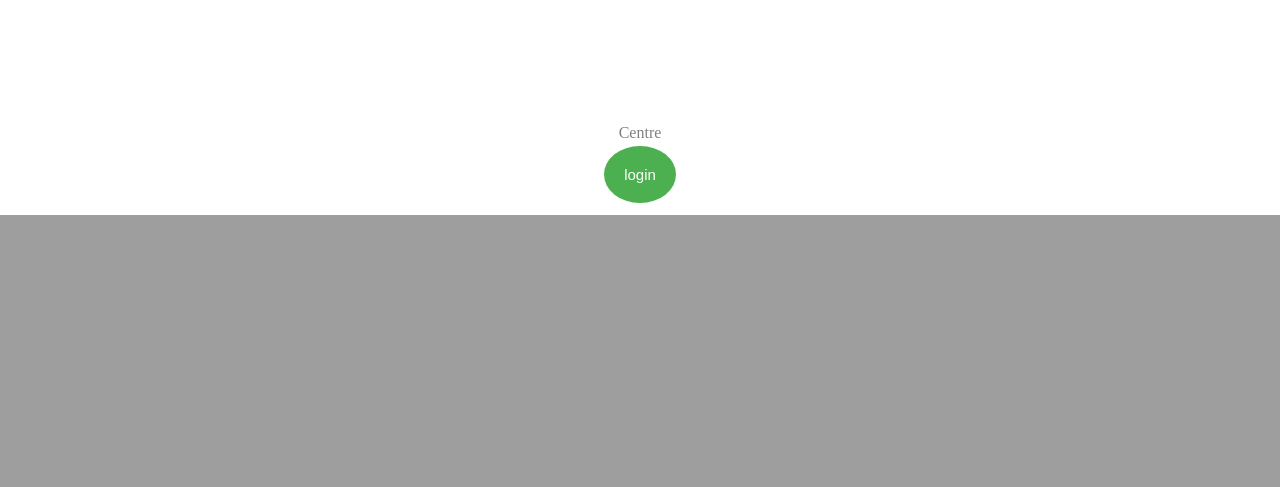
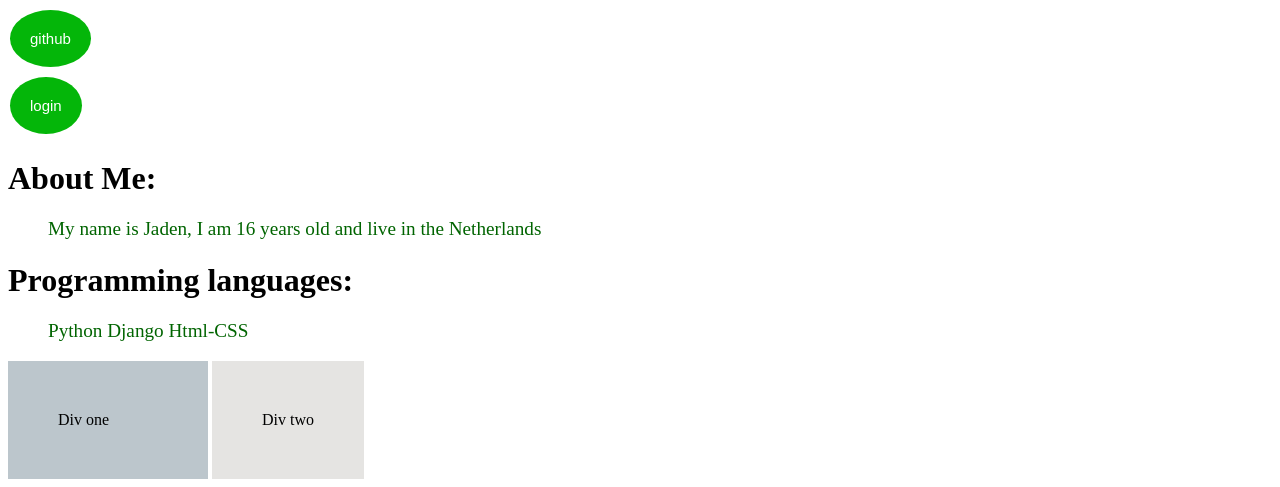
Before and after one commit to Jaden505/First-Django-Website, a Django app: page / in a window 1280 px wide. Shown: the part 724-1211 px from the top of the page. Before the commit the page ends 939 px from the top, so only its background shows below. Run offline with Django 3.2, Linux system fonts and the light colour scheme.

Commit message:
front-end

```diff
--- a/Templates/main.html
+++ b/Templates/main.html
@@ -1,23 +1,49 @@
 {% extends "base.html" %}
 
 {% block content %}
-<h1 style="font-size:7vw;" class="title">Welcome to my website</h1>
-
 <div class="container">
     <img src="http://www.pptbackgrounds.org/uploads/business-and-finance-animated-backgrounds-arrow-keys-with-businessman-backgrounds-wallpapers.jpg" alt="Gif desktop" width="1250" height="500" class="photo">
     <p style="font-size:3vw;" class="banner">Jaden van Rijswijk</p>
-    <div class="centre">Centre</div>
-
-    <form method='get' action='/login'>
-        <input type="submit" value="login" class="round_button"/>
-    </form>
+        <ul>
+            <h1 class="welcome">Hello and welcome to my website, i have made this site to introduce myself to people and show who I am and what my skills are. So please take a look around and enjoy.</h1>
+        </ul>
 </div>
 
+    <form method='get' action='https://github.com/Jaden505/FirstApp'>
+        <input type="submit" value="github" class="round_button1"/>
+    </form>
+    <form method='get' action='/login'>
+        <input type="submit" value="login" class="round_button2"/>
+    </form>
+
+<h1>About Me:</h1>
+<ul>
+    <p style="font-size:1.5vw;" class="aboutme">My name is Jaden, I am 16 years old and live in the Netherlands</p>
+</ul>
+
+<h1>Programming languages:</h1>
+<ul>
+    <p style="font-size:1.5vw;" class="pg">
+
+        Python
+        Django
+        Html-CSS
+    </p>
+</ul>
+<div class="one">Div one</div>
+<div class="two">Div two</div>
+
 <style>
+    .one {
+    padding: 50px; background-color: #BCC6CC; width: 100px; display: inline-block;
+    }
+
+    .two {
+    padding: 50px; background-color: #E5E4E2; display: inline-block;
+    }
 
     .container {
     position: relative;
-    text-align: center;
     color: grey;
     }
 
@@ -25,22 +51,26 @@
         position: relative;
     bottom: 500px;
     left: center;
+        text-align: center;
     }
 
-    h1 {
-      font-style: normal;
-      background-color:
+  .round_button1 {
+  border-radius: 50%;
+  background-color: #04B609;
+  border: none;
+  color: white;
+  padding: 20px;
+  text-align: center;
+  text-decoration: none;
+  display: inline-block;
+  font-size: 15px;
+  margin: 6px 2px;
+  cursor: pointer;
     }
 
-    .title {
-        position: relative;
-    bottom: 30px;
-    left: -180px;
-    }
-
-  .round_button {
+   .round_button2 {
   border-radius: 50%;
-  background-color: #4CAF50;
+  background-color: #04B609;
   border: none;
   color: white;
   padding: 20px;
@@ -52,6 +82,14 @@
   cursor: pointer;
     }
 
+   .aboutme {
+       color: darkgreen;
+   }
+
+   .pg {
+       color: darkgreen;
+   }
+
 </style>
 
 {% endblock %}
```
